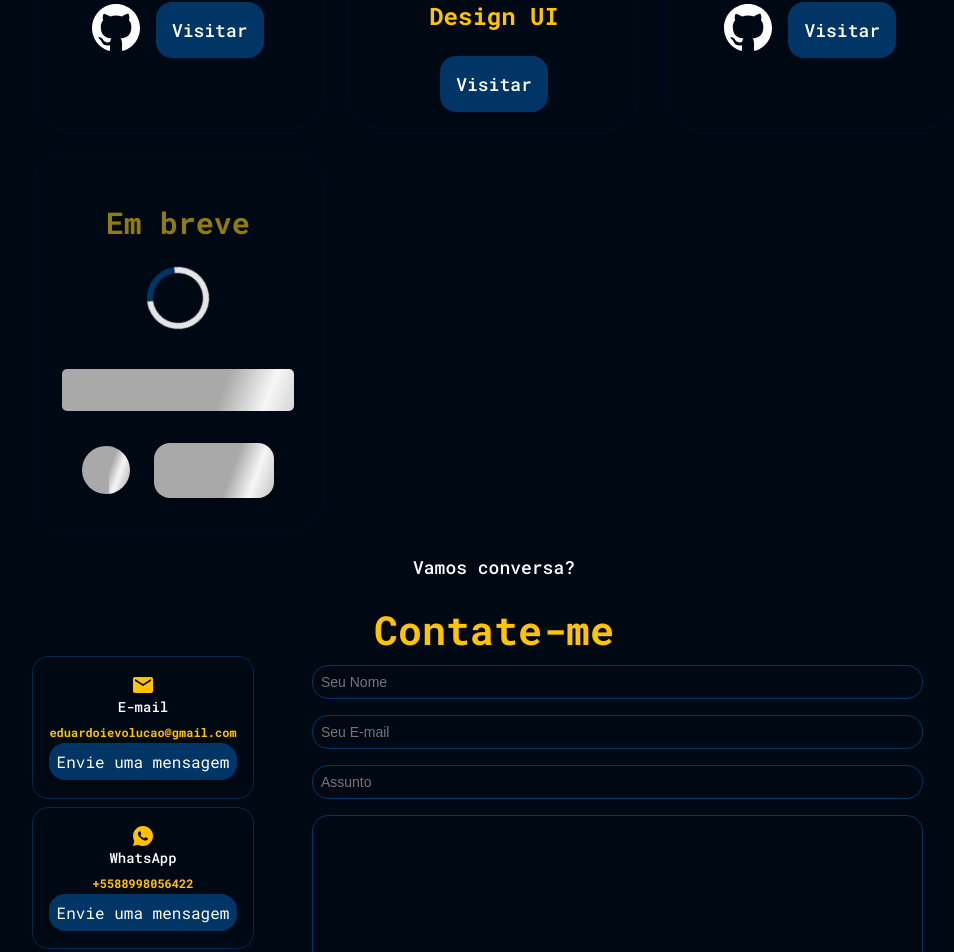
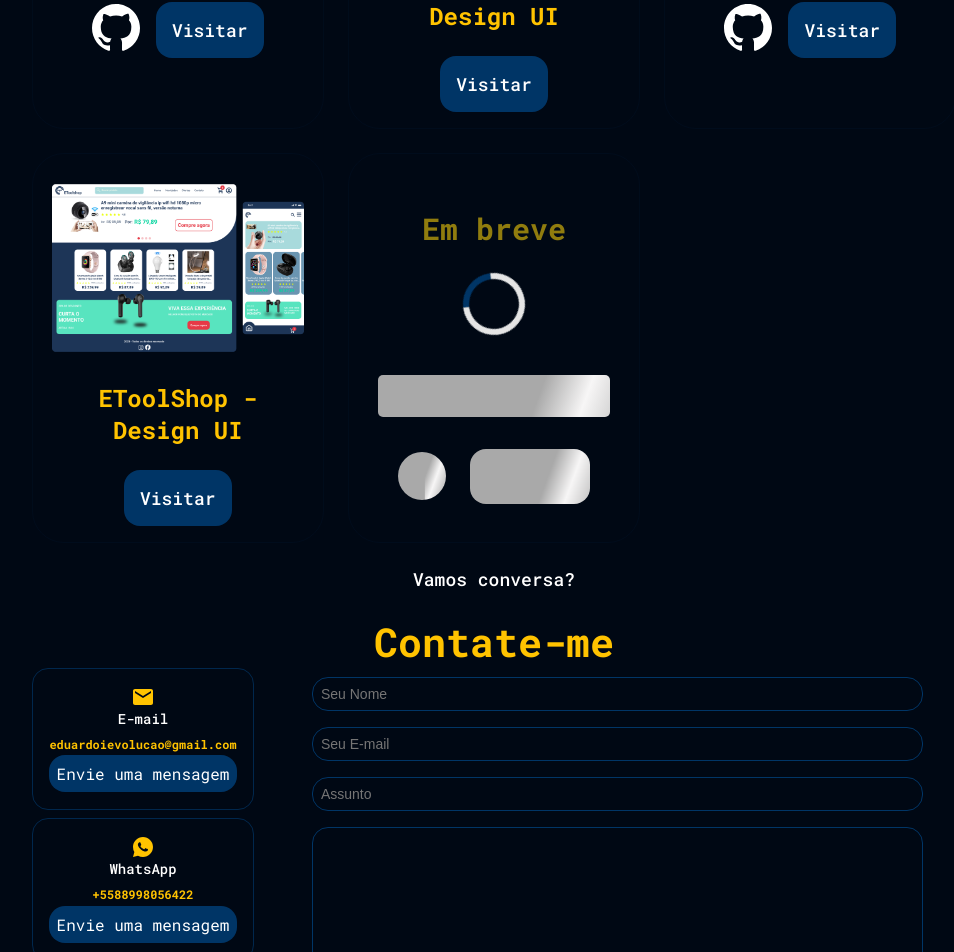
Before and after one commit to Eduuduarte/My_portfolio, a Next.js app: page / in a window 1280 px wide. Shown: the part 3664-4616 px from the top of the page, without its empty margins (146-1100 px from the left). Built offline with nearby package versions, Linux system fonts and the light colour scheme.

Commit message:
add a project the etoolshop

```diff
--- a/components/Portfolio/index.tsx
+++ b/components/Portfolio/index.tsx
@@ -46,6 +46,17 @@ const Portfolio = () => {
                 </article>
                 <article className={styles.project}>
                     <div className={styles.areaImg}>
+                        <img className={styles.projectImg} src='/assets/projetoLoja.png'></img>
+                    </div>
+                    <div className={styles.projectOver}>
+                        <h3>EToolShop - Design UI</h3>
+                        <div className={styles.areaSub}>
+                            <a href="https://www.figma.com/file/VajU3bz2xDUP940bNM5XGK/Untitled?node-id=0%3A1&t=bcjRDXQcSG9B5cDq-1" className={styles.visite} target="_blank" rel="noreferrer">Visitar</a>
+                        </div>
+                    </div>
+                </article>
+                <article className={styles.project}>
+                    <div className={styles.areaImg}>
                         <Loading />
                     </div>
                     <div className={styles.projectOver}>
```
Also changed, not shown: public/assets/projetoLoja.png (added).
